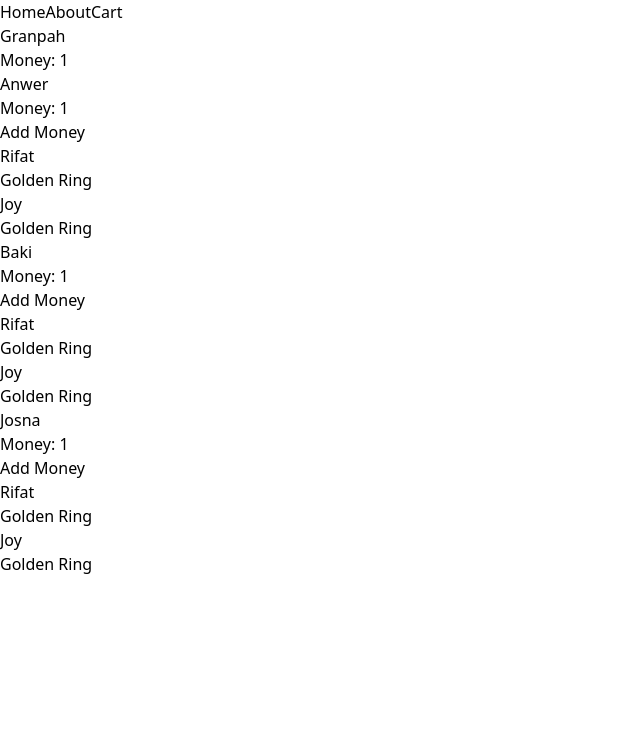
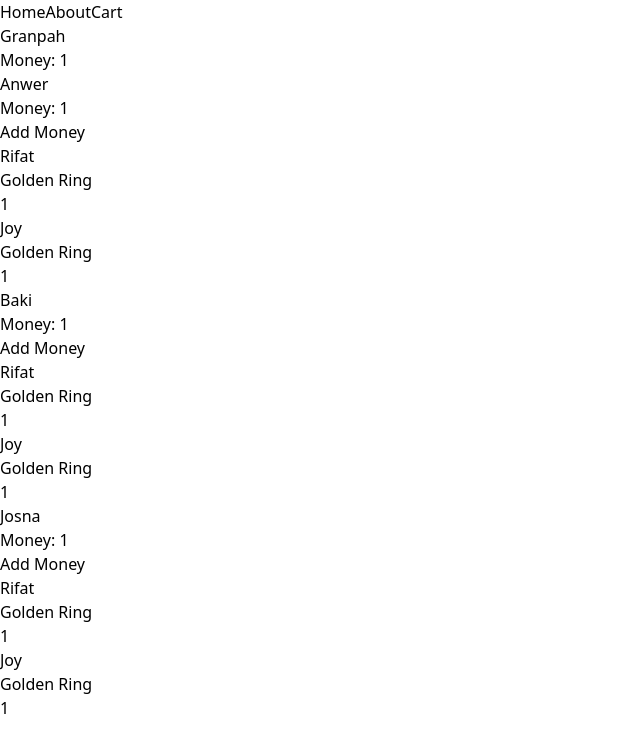
Before and after one commit to rifatsaown/router-recap, a React (Vite) app: page /about in a window 1280 px wide. Shown: the top 744 px of the page, without its empty margins (0-640 px from the left). Built offline with nearby package versions, Linux system fonts and the light colour scheme.

Commit message:
React context implement

```diff
--- a/src/Components/Cousin.jsx
+++ b/src/Components/Cousin.jsx
@@ -1,12 +1,14 @@
 import React from 'react';
-import { RingContext } from './Granpa';
+import { MoneyContext, RingContext } from './Granpa';
 
 const Cousin = ({children}) => {
     const ring = React.useContext(RingContext);
+    const [money] = React.useContext(MoneyContext);
     return (
         <div className='border-4 border-green-800 p-2 mr-2'>
             <p>{children}</p>
             <p>{ring}</p>
+            <p>{money}</p>
         </div>
     );
 };
```
